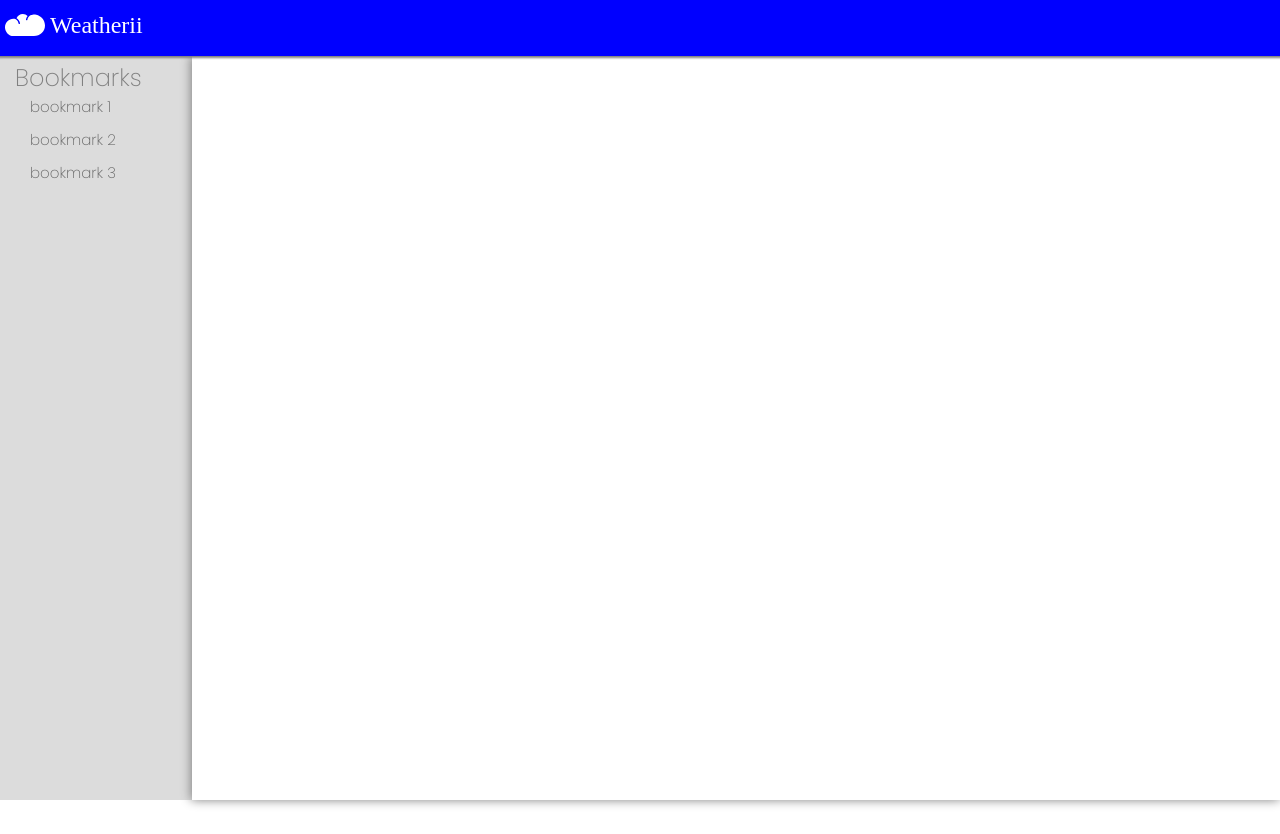
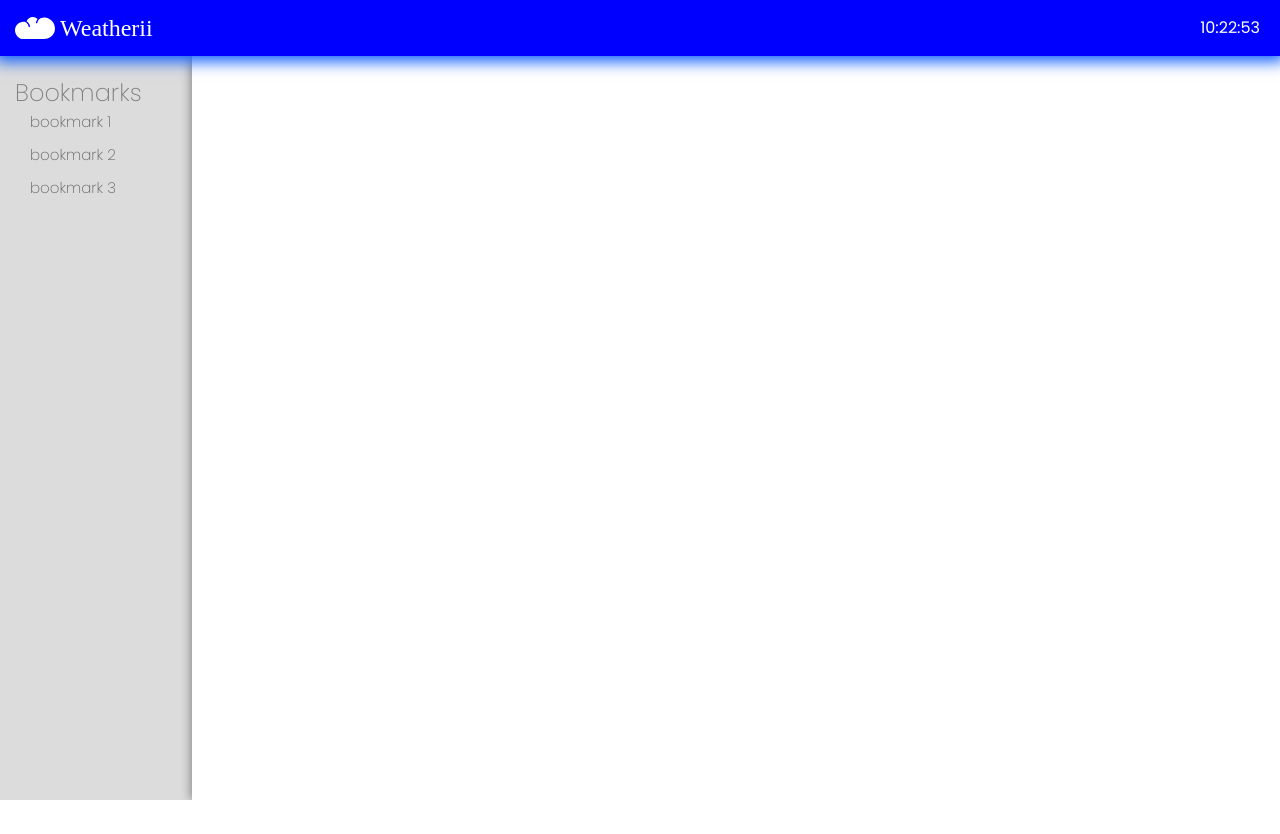
Before and after one commit to bigheha/weatherii, a website built with webpack: page dist/index.html in a window 1280 px wide. After the commit the page ends 800 px from the top, so only its background shows below. Built offline with nearby package versions, Linux system fonts and the light colour scheme; no server answers.

Commit message:
implemented clock functionality

```diff
--- /dev/null
+++ b/src/clock.js
@@ -0,0 +1,16 @@
+export default function setTime() {
+    let date = new Date();
+    let hh = date.getHours();
+    let mm = date.getMinutes();
+    let ss = date.getSeconds();
+
+    hh = (hh < 10) ? "0" + hh : hh;
+    mm = (mm < 10) ? "0" + mm : mm;
+    ss = (ss < 10) ? "0" + ss : ss;
+
+    let time = hh + ':' + mm + ':' + ss;
+
+    const clock = document.getElementById('clock');
+    clock.innerText = time;
+    setTimeout(function(){setTime()}, 1000)
+}
--- a/src/script.js
+++ b/src/script.js
@@ -1,5 +1,6 @@
 import './reset.css';
 import './styles.css';
+import setTime from './clock';
 
 async function getWeater() {
     const response = await fetch('https://api.openweathermap.org/data/2.5/weather?q=Ternopil&units=metric&appid=8c705e01d56c4755ae5c8cb11ada00b5',{mode:'cors'});
@@ -7,4 +8,6 @@ async function getWeater() {
     console.log(weatherInfo);
 }
 
+
 getWeater();
+setTimeout(function(){setTime()}, 1000);
--- a/src/styles.css
+++ b/src/styles.css
@@ -9,10 +9,21 @@
     grid-template-rows: 7% 93%;
     grid-template-columns: 15% 85%;
 }
+.header {
+    display: flex;
+    align-items: center;
+    justify-content: space-between;
+    grid-row: 1/2;
+    grid-column: 1/3;
+    background-color: blue;
+    box-shadow: 0px 0px 15px 5px rgb(1, 86, 255);
+    z-index: 2;
+}
 .logo {
     display: flex;
     align-items: center;
     color: white;
+    padding-left: 10px;
 }
 .logo-svg {
     margin: 5px;
@@ -21,12 +32,11 @@
 .logo-text {
     font-size: 24px;
 }
-.header {
-    grid-row: 1/2;
-    grid-column: 1/3;
-    background-color: blue;
-    box-shadow: 0px 0px 2px 2px gray;
-    z-index: 2;
+#clock {
+    color: white;
+    font-family: 'Poppins';
+    font-weight: 400;
+    padding-right: 20px;
 }
 .sidebar {
     z-index: 0;
@@ -39,7 +49,7 @@
     font-size: 24px;
     color: grey;
     font-weight: 200;
-    padding: 10px 0px 0px 15px;
+    padding: 25px 0px 0px 15px;
 }
 .bookmark-container {
     font-family: 'Poppins';
@@ -47,7 +57,6 @@
     color: rgb(115, 115, 115);
     display: flex;
     flex-direction: column;
-    height: 100%;
 }
 .bookmark {
     padding-left: 30px;
@@ -58,8 +67,7 @@
     font-weight: 200;
     border: none;
     color: rgb(98, 98, 98);;
-    transition: background-color 1s ease-in-out,
-                opacity 300ms ease-in-out;
+    transition: background-color 500ms ease-in-out;
     background-color: #dcdcdc;
     text-align: start;
 }
@@ -70,4 +78,6 @@
 .content {
     z-index: 1;
     box-shadow: -1px 0px 10px 0px gray;
+    grid-row: 2/3;
+    grid-column: 2/3;
 }
--- a/webpack.config.js
+++ b/webpack.config.js
@@ -3,6 +3,7 @@ const path = require('path');
 module.exports = {
     mode: 'development',
     entry: './src/script.js',
+    devtool: 'inline-source-map',
     output: {
         filename: 'main.js',
         path: path.resolve(__dirname,'dist')
```
Also changed, not shown: dist/index.html, dist/main.js.
